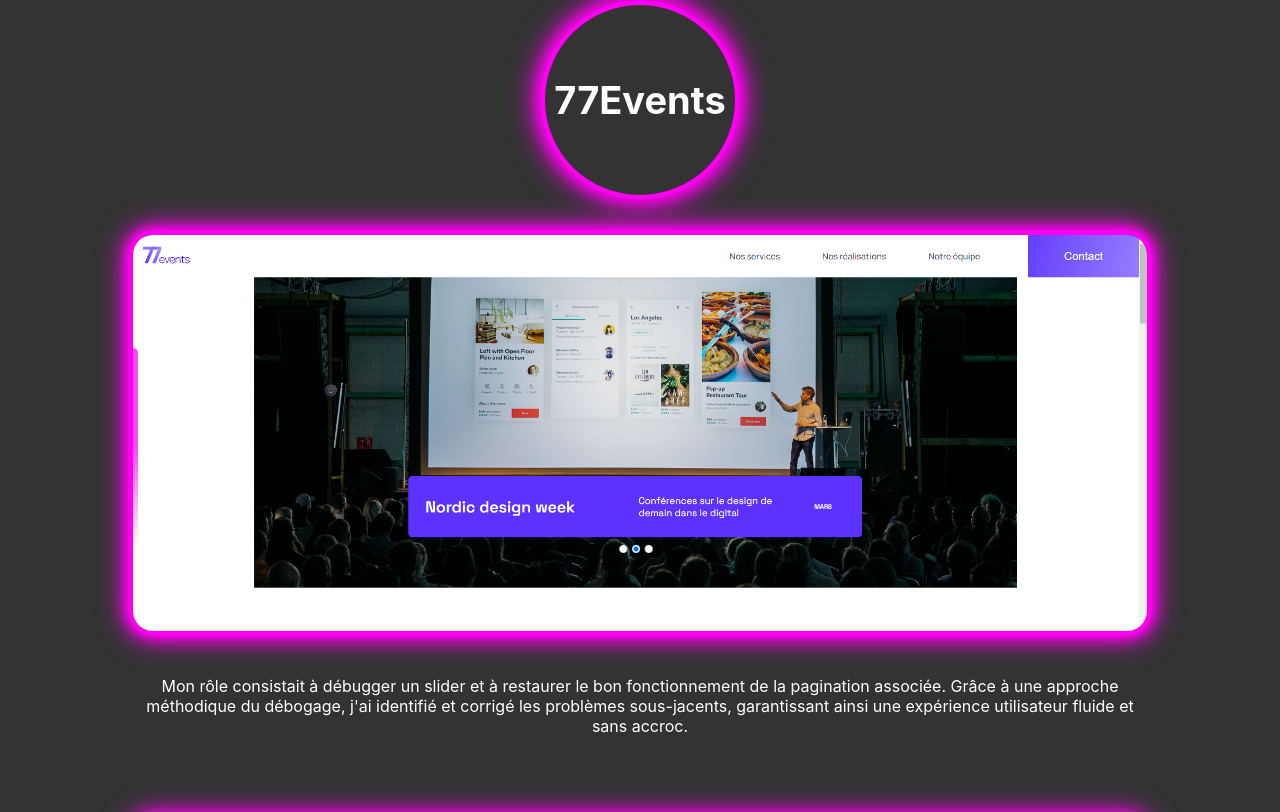
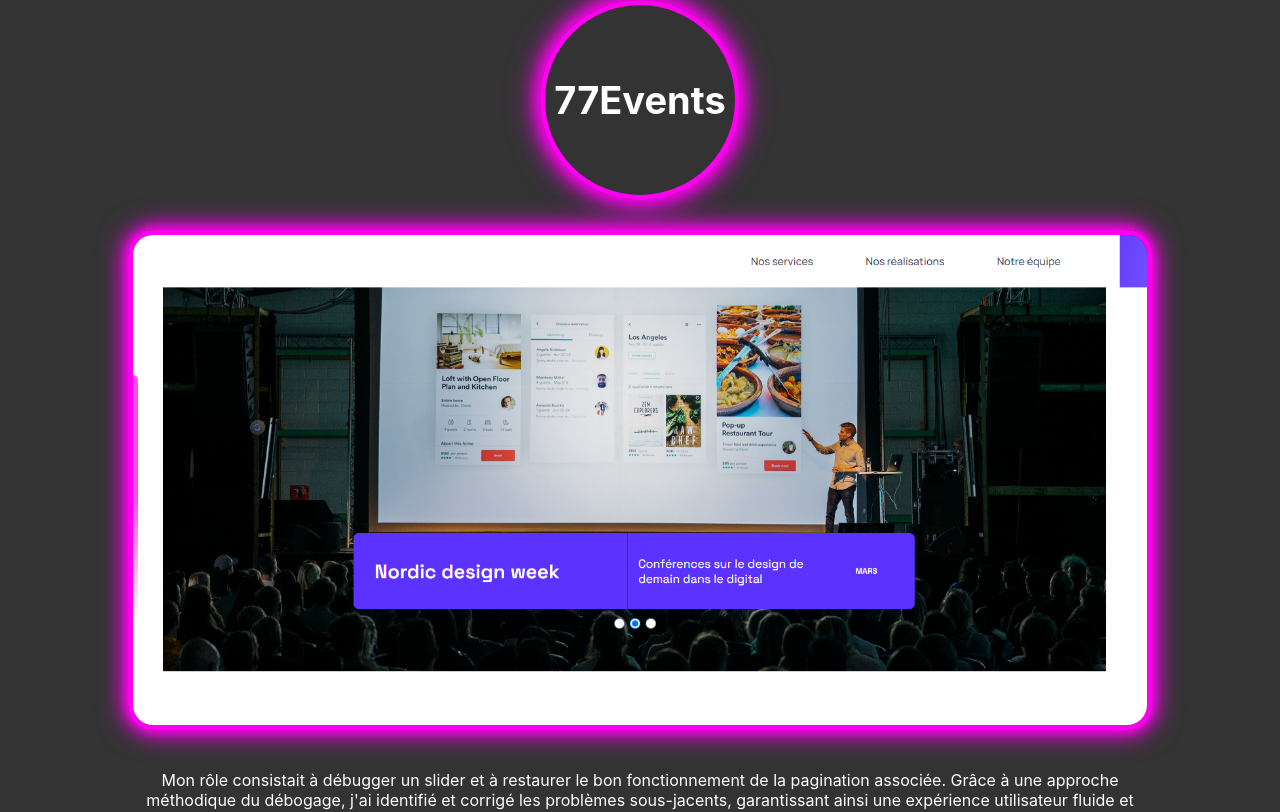
Before and after one commit to Tomhashcat/portfolio, a React (Create React App) app: page /Events in a window 1280 px wide. Shown: the top 812 px of the page. Built offline with nearby package versions, Linux system fonts and the light colour scheme.

Commit message:
:fix css

```diff
--- a/src/Card/Card.scss
+++ b/src/Card/Card.scss
@@ -9,7 +9,7 @@
   .card {
  display: flex;
    width: 80%;
-   height: auto;
+   height:500px;
    margin-left: auto;
    margin-right: auto;
     border-radius: 25px;
@@ -24,6 +24,7 @@
     height: 100%;
    border: 5px solid purple;
     overflow: hidden;
+    object-fit:cover;
     border-radius: 25px;
     transform: scale(calc(1 + (var(--hover, 0) * 0.25))) rotate(calc(var(--hover, 0) * -5deg));
     transition: transform 0.2s;
--- a/src/pages/Home/Home.scss
+++ b/src/pages/Home/Home.scss
@@ -175,7 +175,8 @@
 position: relative;
     transform: scale(2);
     transition: ease-in-out;
- margin-bottom: 50%;
+ margin-bottom: auto;
+ margin-top: auto;
  margin-left: auto;
  margin-right: auto;
  background-color: #333;
@@ -261,6 +262,7 @@
 .menu-wrapper.active .About {
   opacity: 1;
   margin-bottom: 25%;
+
   transition: opacity 0.5s ease, transform 0.5s ease;
 }
 
```
